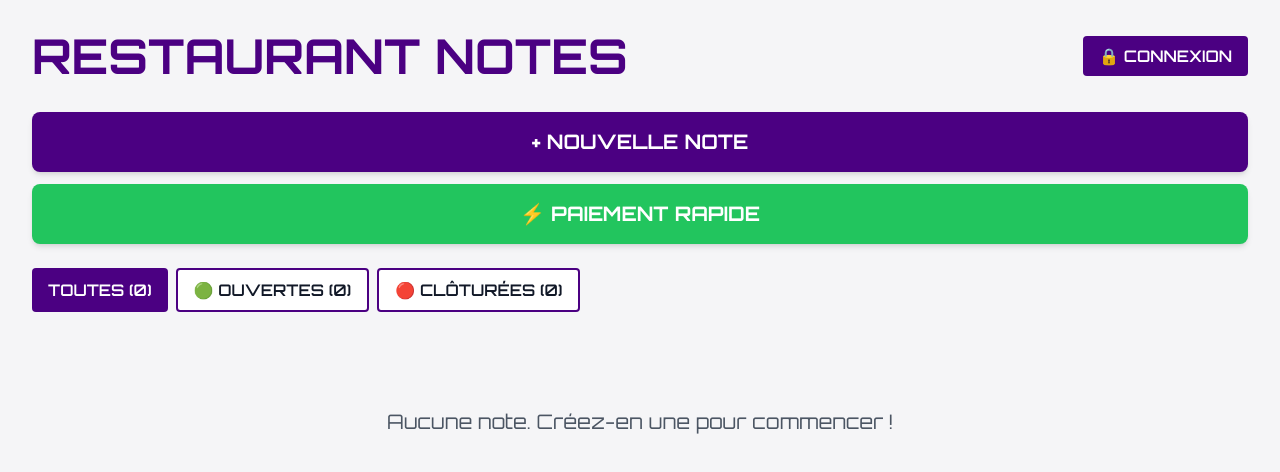
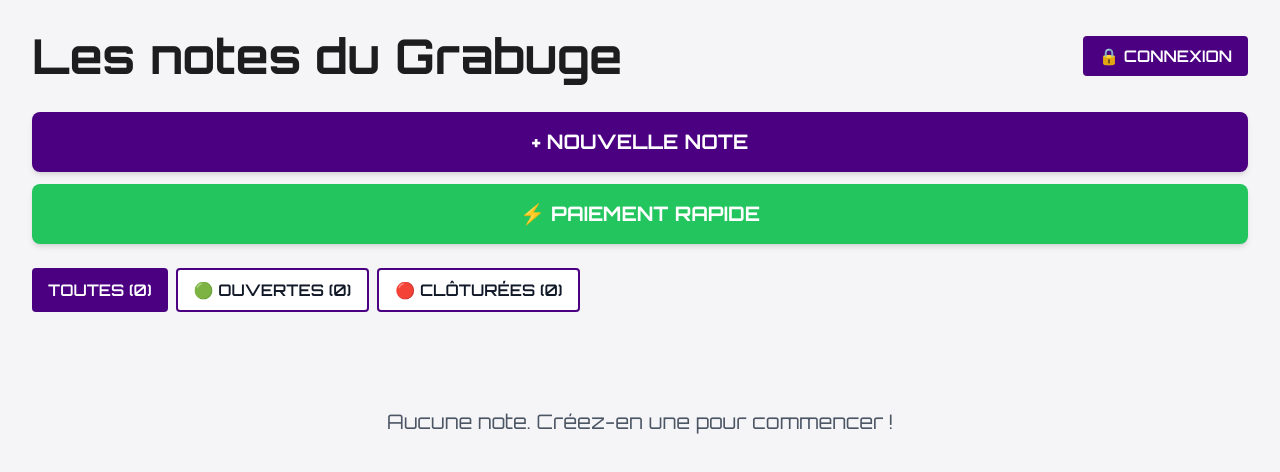
Before and after one commit to laurent-martinez/Grabuge-note, a Next.js app: page / in a window 1280 px wide. Shown: the top 472 px of the page. Built offline with nearby package versions, Linux system fonts and the light colour scheme.

Commit message:
fix title

```diff
--- a/src/app/page.tsx
+++ b/src/app/page.tsx
@@ -57,8 +57,8 @@ export default function Home() {
         <div className="max-w-7xl mx-auto">
         {/* Header */}
         <div className="flex flex-col sm:flex-row justify-between items-start sm:items-center gap-4 mb-8">
-          <h1 className="text-3xl sm:text-4xl lg:text-5xl font-bold text-accent">
-            RESTAURANT NOTES
+          <h1 className="text-3xl sm:text-4xl lg:text-5xl font-bold">
+          Les notes du Grabuge
           </h1>
           <div className="flex flex-wrap gap-2 w-full sm:w-auto">
             {isAuthenticated ? (
```
